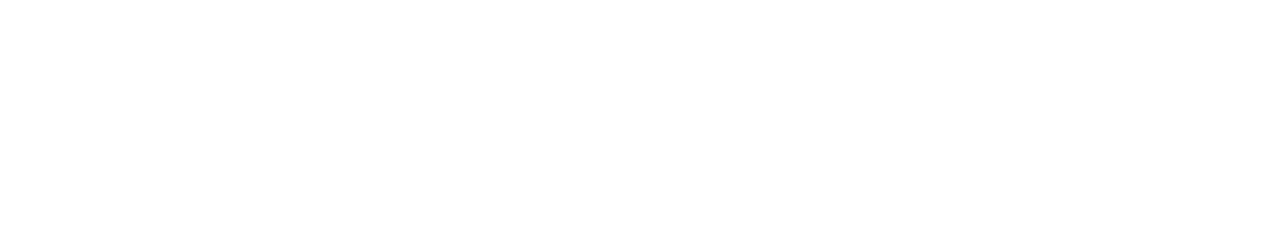
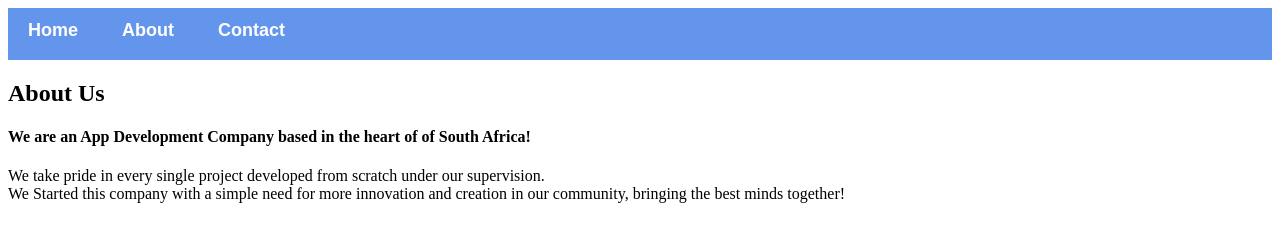
Before and after one commit to Mananaxo/FNB-WEEK2-FINAL-Project, a plain HTML site: page about.html in a window 1280 px wide. Drawn offline with Linux system fonts and the light colour scheme.

Commit message:
cleaned up the main design
added the css changes and set up the main design will change things up in the next commit

```diff
--- a/about.html
+++ b/about.html
@@ -3,7 +3,25 @@
   <head>
     <meta charset="UTF-8" />
     <meta name="viewport" content="width=device-width, initial-scale=1.0" />
-    <title>Document</title>
+    <title>About</title>
+    <link rel="stylesheet" href="style.css" />
   </head>
-  <body></body>
+  <body>
+    <div id="menu">
+      <a href="index.html">Home</a>
+      <a href="about.html">About</a>
+      <a href="contact.html">Contact</a>
+    </div>
+
+    <h2>About Us</h2>
+    <h4>
+      We are an App Development Company based in the heart of of South Africa!
+    </h4>
+    <p>
+      We take pride in every single project developed from scratch under our
+      supervision. <br />
+      We Started this company with a simple need for more innovation and
+      creation in our community, bringing the best minds together!
+    </p>
+  </body>
 </html>
--- a/style.css
+++ b/style.css
@@ -1,4 +1,50 @@
+/*
+  Make all images inside the .gallery class responsive.
+  max-width: 100% means the image will scale down to fit its container.
+  height: auto keeps the image's original aspect ratio.
+*/
 .gallery img {
-  max-width: 100%;
+  width: 100%;
   height: auto;
 }
+
+/*
+  Style the #menu div:
+  - width: 100% makes it stretch across the full page.
+  - height: 40px sets its vertical size.
+  - padding-top: 12px adds space inside the top for better spacing.
+  - background-color: cornflowerblue gives it a blue background.
+*/
+#menu {
+  width: 100%;
+  height: 40px;
+  padding-top: 12px;
+  background-color: cornflowerblue;
+}
+
+/*
+  Style all links <a> inside #menu:
+  - text-decoration: none removes the underline.
+  - font-family sets the text to Arial or similar sans-serif fonts.
+  - font-weight: 800 makes the text bold.
+  - font-size: 18px makes the text bigger.
+  - color: white makes the text white.
+  - padding-left/right: 20px adds spacing on each side for better spacing between links.
+*/
+#menu a {
+  text-decoration: none;
+  font-family: Arial, Helvetica, sans-serif;
+  font-weight: 800;
+  font-size: 18px;
+  color: white;
+  padding-left: 20px;
+  padding-right: 20px;
+}
+
+/*
+  Add a hover effect to the menu links:
+  When the user hovers over a link, the text color changes to black.
+*/
+#menu a:hover {
+  color: black;
+}
```
Also changed, not shown: avenger1.html (+7 -1 lines), avenger2.html (+7 -1 lines), avenger3.html (+7 -1 lines), avenger4.html (+7 -1 lines), avenger5.html (+7 -1 lines), avenger6.html (+7 -1 lines), contact.html (+16 -9 lines), index.html (+7 -1 lines).
